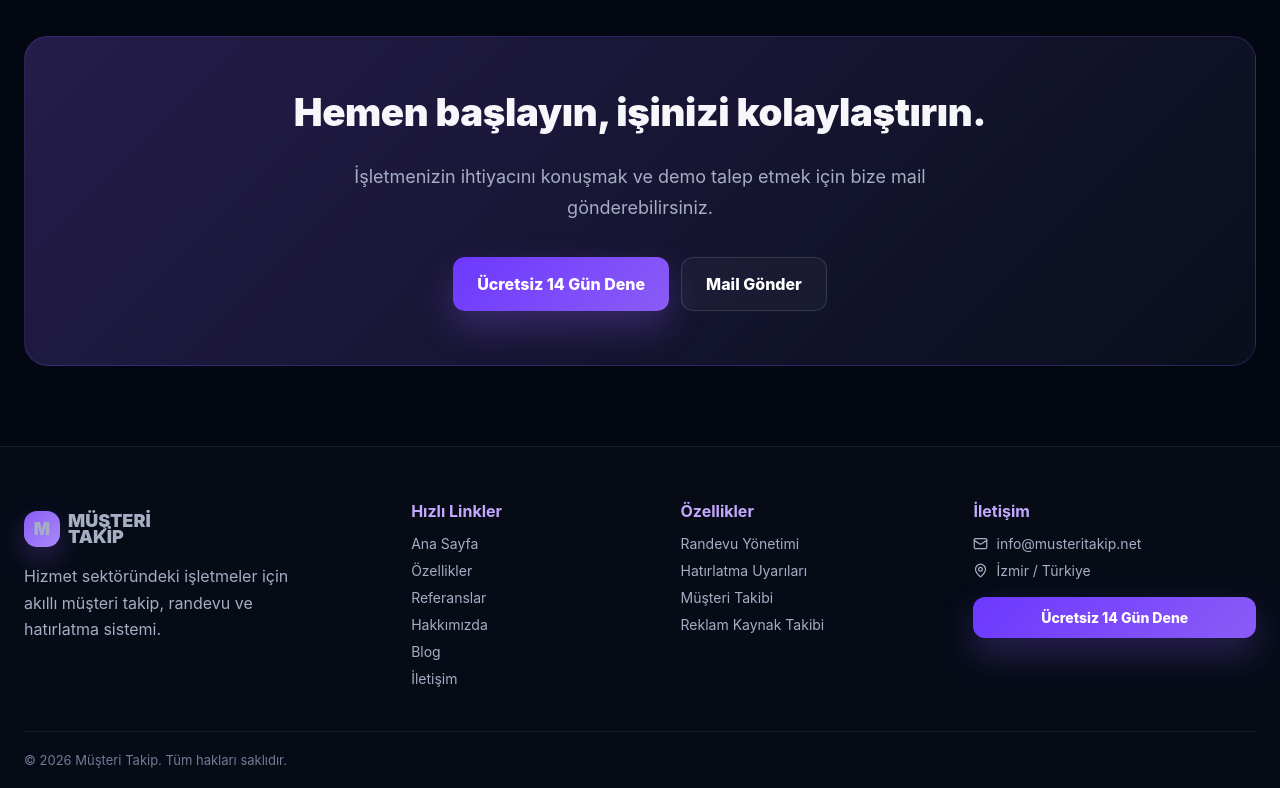
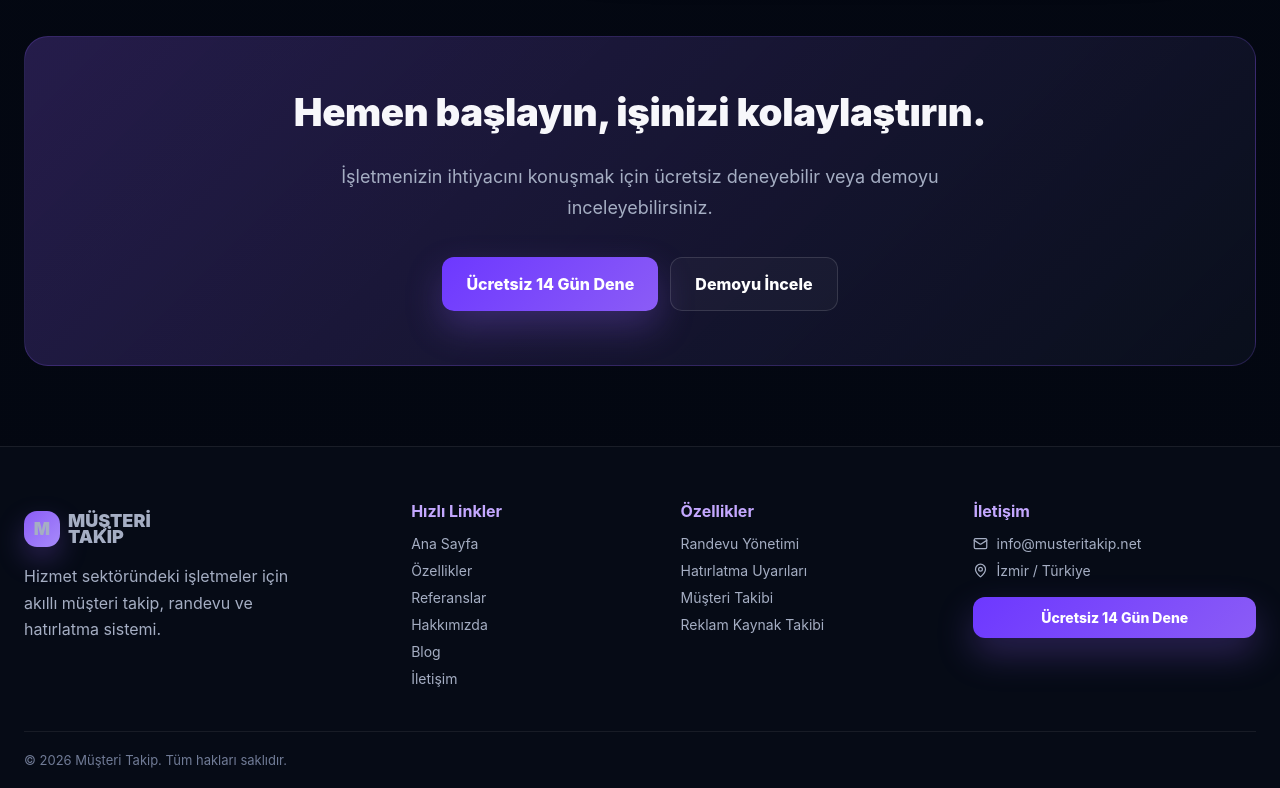
Before and after one commit to kubilaydijital/musteritakip, a React (Vite) app: page / in a window 1280 px wide. Shown: the part 3248-4036 px from the top of the page. Built offline with nearby package versions, Linux system fonts and the light colour scheme.

Commit message:
Update LandingPage.jsx

```diff
--- a/src/pages/LandingPage.jsx
+++ b/src/pages/LandingPage.jsx
@@ -4,9 +4,11 @@ import Layout from '../components/Layout.jsx'
 import DashboardMock, { MobileReminderMock } from '../components/DashboardMock.jsx'
 import ReferenceLogo from '../components/ReferenceLogo.jsx'
 import ReminderTable from '../components/ReminderTable.jsx'
-import { features, references, EMAIL } from '../data/siteData.js'
+import { features, references } from '../data/siteData.js'
+import usePageMeta from '../usePageMeta.js'
 
 export default function LandingPage() {
+  usePageMeta(null, 'Güzellik salonları, klinikler ve randevu bazlı hizmet işletmeleri için lead ve randevu takip sistemi. Instagram, WhatsApp ve telefon görüşmelerini tek panelde topla, kaybı durdur.')
   const preview = features.slice(0, 6)
   return (
     <Layout>
@@ -19,7 +21,7 @@ export default function LandingPage() {
               <p>Kağıda yazılan müşteri unutulur. Müşteri Takip; randevuları, gelen mesajları, satışları ve kaçan müşterileri tek ekranda toplar. Sistem zamanı geldiğinde sizi uyarır, hiçbir potansiyel müşteri arada kaybolmaz.</p>
               <div className="hero-actions">
                 <Link to="/deneme" className="btn btn-primary big">Ücretsiz 14 Gün Dene <ArrowRight size={18}/></Link>
-                <a href={`mailto:${EMAIL}`} className="btn btn-ghost big"><Mail size={18}/> Demo Talep Et</a>
+                <Link to="/demo" className="btn btn-ghost big"><Mail size={18}/> Demo Talep Et</Link>
               </div>
               <div className="hero-checks"><span><CheckCircle2/>14 gün ücretsiz</span><span><CheckCircle2/>Kredi kartı gerekmez</span><span><CheckCircle2/>Kurulum gerektirmez</span></div>
             </div>
@@ -85,7 +87,7 @@ export default function LandingPage() {
           <DashboardMock compact />
         </section>
 
-        <section className="container final-cta"><h2>Hemen başlayın, işinizi kolaylaştırın.</h2><p>İşletmenizin ihtiyacını konuşmak ve demo talep etmek için bize mail gönderebilirsiniz.</p><div><Link to="/deneme" className="btn btn-primary big">Ücretsiz 14 Gün Dene</Link><a href={`mailto:${EMAIL}`} className="btn btn-ghost big">Mail Gönder</a></div></section>
+        <section className="container final-cta"><h2>Hemen başlayın, işinizi kolaylaştırın.</h2><p>İşletmenizin ihtiyacını konuşmak için ücretsiz deneyebilir veya demoyu inceleyebilirsiniz.</p><div><Link to="/deneme" className="btn btn-primary big">Ücretsiz 14 Gün Dene</Link><Link to="/demo" className="btn btn-ghost big">Demoyu İncele</Link></div></section>
       </main>
     </Layout>
   )
```
